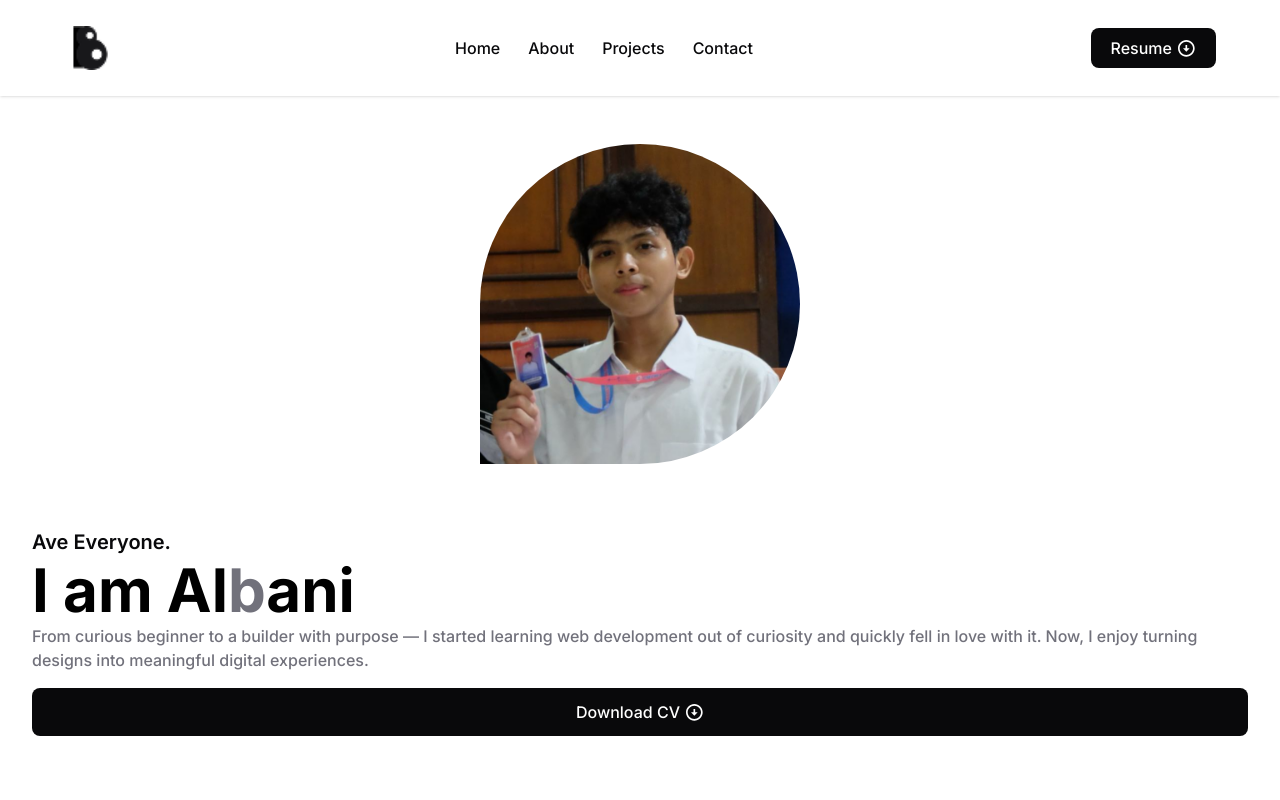
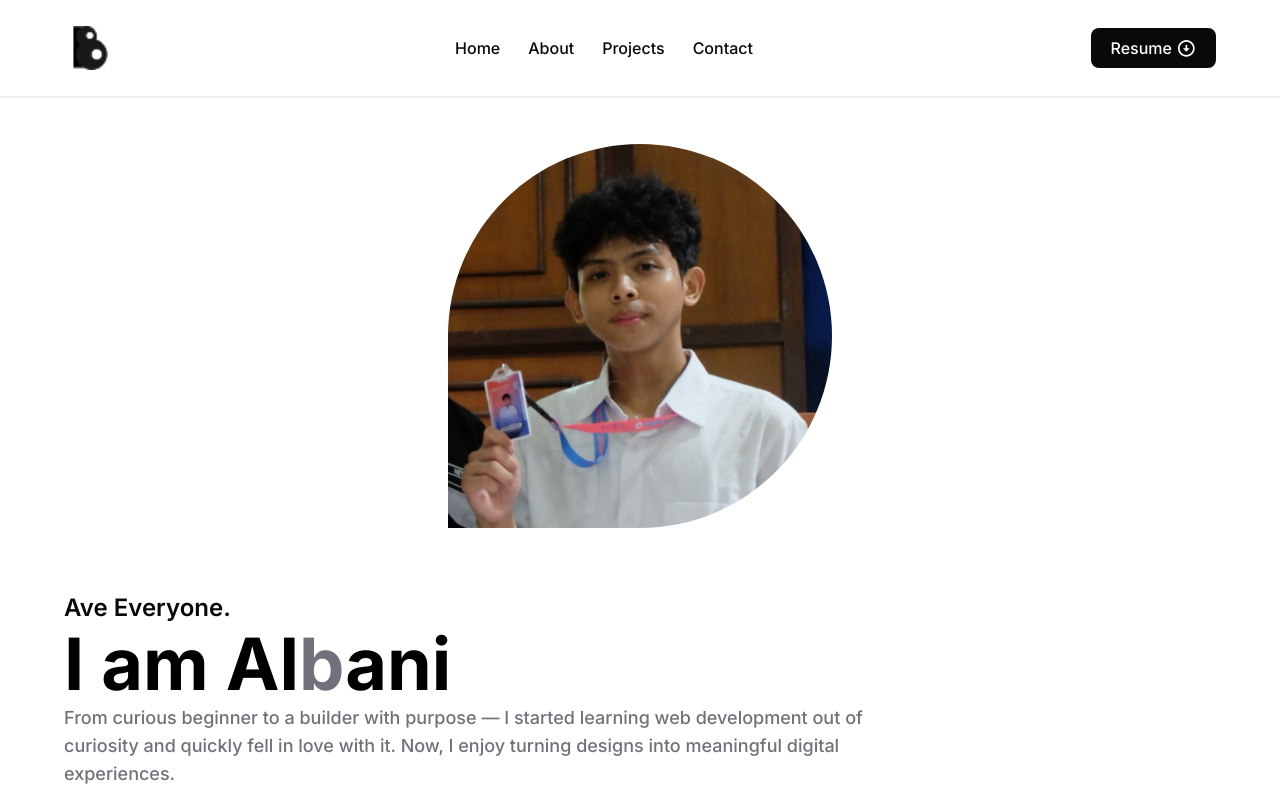
Before and after one commit to rzkyalbani/web-portfolio, a React (Vite) app: page / in a window 1280 px wide. Shown: the top 800 px of the page. Built offline with nearby package versions, Linux system fonts and the light colour scheme.

Commit message:
style(ui): Create responsive hero fro tablet view

```diff
--- a/src/components/HeroSection.jsx
+++ b/src/components/HeroSection.jsx
@@ -3,26 +3,26 @@ import arrowDownIcon from "../assets/icons/arrow-down-icon.svg";
 
 function HeroSection() {
     return (
-        <section className="flex flex-col items-center gap-16 px-8 py-12 w-full h-auto">
-            <div className=" w-80 h-80 overflow-hidden rounded-full rounded-bl-none">
+        <section className="flex flex-col items-center gap-16 md:gap-16 px-8 md:px-16 py-12 md:py-12 w-full h-auto">
+            <div className=" w-80 h-80 md:w-96 md:h-96 overflow-hidden rounded-full rounded-bl-none">
                 <img src={heroPic} alt="Hero Image" className="w-full h-full" />
             </div>
-            <div className="flex flex-col gap-4">
-                <div className="flex flex-col items-left gap-1">
-                    <h4 className="text-zinc-950 text-xl font-semibold">
+            <div className="flex flex-col gap-4 md:w-full">
+                <div className="flex flex-col items-left gap-1 md:max-w-3/4">
+                    <h4 className="text-zinc-950 text-xl md:text-2xl font-semibold">
                         Ave Everyone.
                     </h4>
-                    <h1 className="text-6xl font-bold">
+                    <h1 className="text-6xl md:text-7xl font-bold">
                         I am Al<span className="text-zinc-500">b</span>ani
                     </h1>
-                    <p className="text-zinc-500 text-base font-medium">
+                    <p className="text-zinc-500 text-base md:text-lg font-medium">
                         From curious beginner to a builder with purpose — I
                         started learning web development out of curiosity and
                         quickly fell in love with it. Now, I enjoy turning
                         designs into meaningful digital experiences.
                     </p>
                 </div>
-                <button className="flex items-center justify-center gap-1 h-12 w-full bg-zinc-950 rounded-lg">
+                <button className="flex items-center justify-center gap-1 h-12 w-full md:w-fit md:px-7 bg-zinc-950 rounded-lg">
                     <span className="text-white text-base font-medium">
                         Download CV
                     </span>
```
Also changed, not shown: src/assets/images/about-me.png (added).
